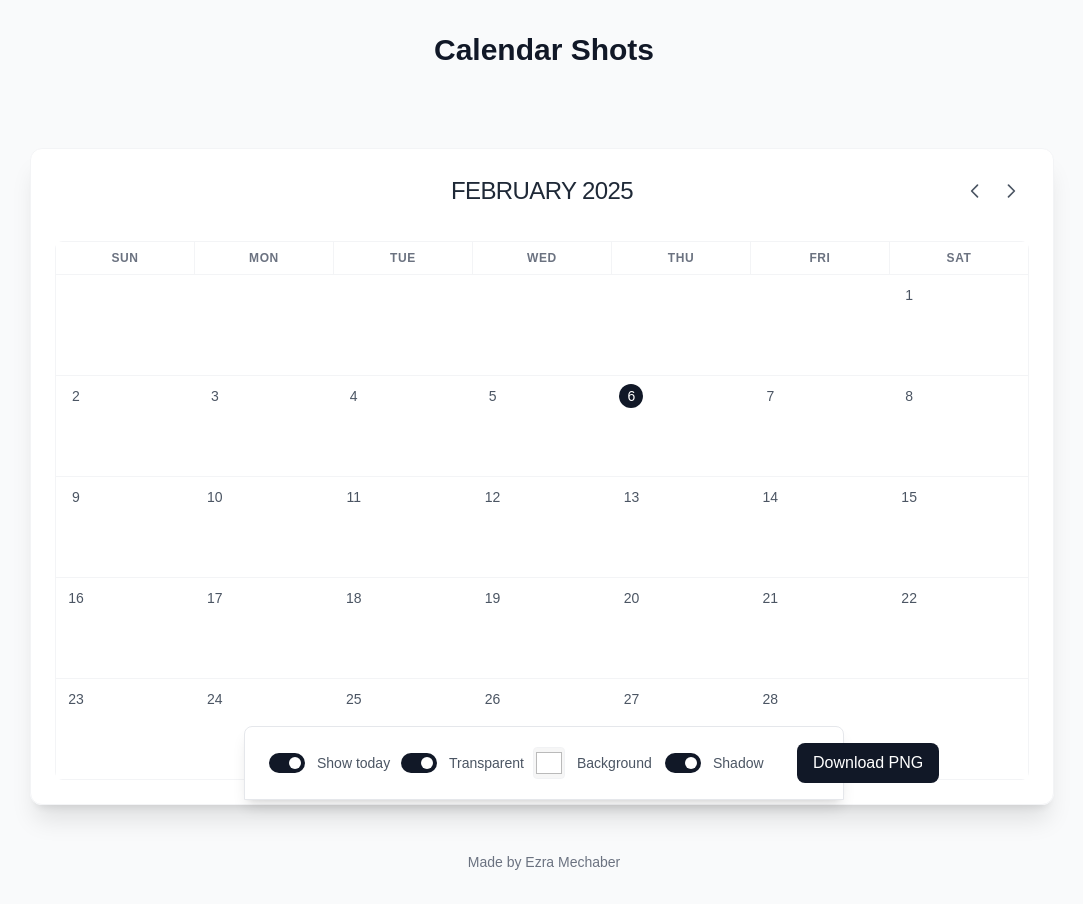
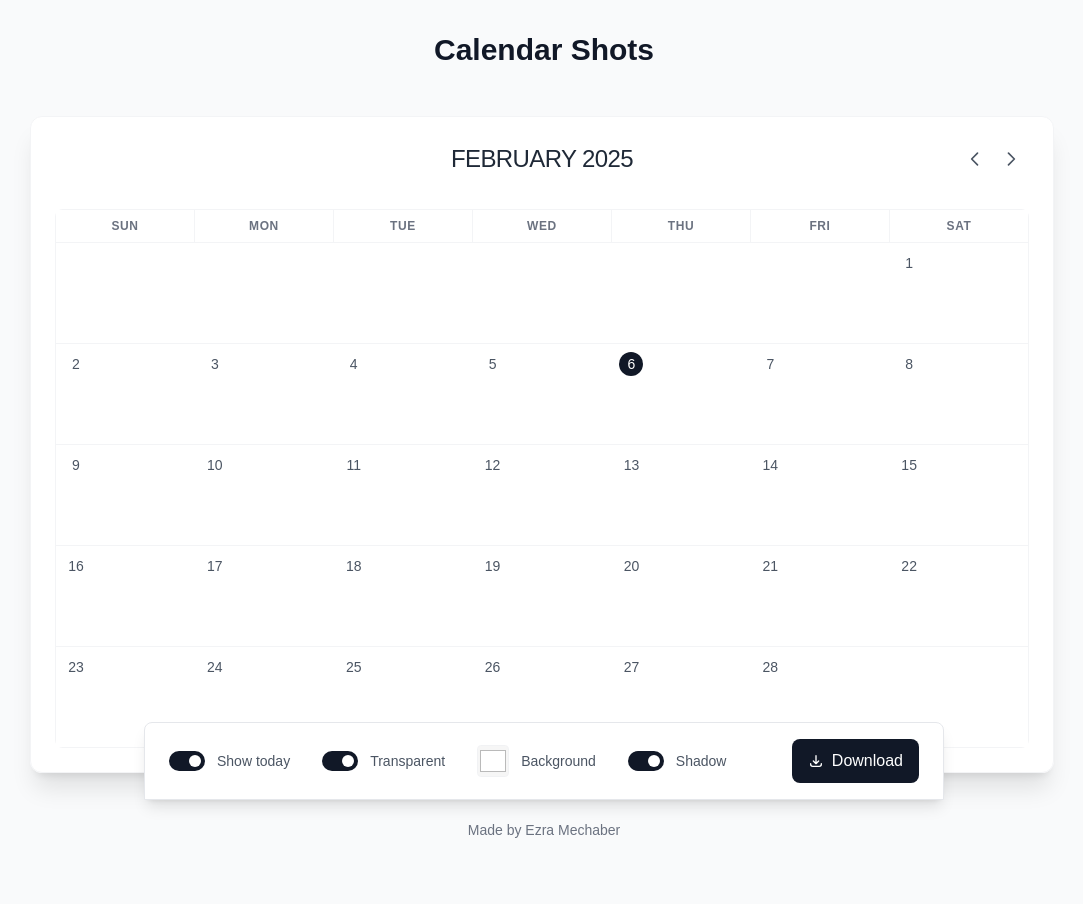
Before and after one commit to ezramechaber/calendar-screenshot, a Next.js app: page / in a window 1280 px wide. Shown: the whole page, without its empty margins (96-1179 px from the left). After the commit the page ends 872 px from the top, so only its background shows below. Built offline with nearby package versions, Linux system fonts and the light colour scheme.

Commit message:
Nav work

```diff
--- a/src/components/Calendar.tsx
+++ b/src/components/Calendar.tsx
@@ -84,7 +84,7 @@ function CalendarContent() {
   return (
     <div className="min-h-screen flex flex-col items-center p-4 md:p-8 pb-28">
       {/* Title */}
-      <h1 className="text-3xl font-bold text-gray-900 mb-8">Calendar Shots</h1>
+      <h1 className="text-3xl font-bold text-gray-900">Calendar Shots</h1>
 
       {/* Visible calendar with scaling */}
       <div
--- a/src/components/Toolbar.tsx
+++ b/src/components/Toolbar.tsx
@@ -92,7 +92,7 @@ export default function Toolbar({ onDownload }: ToolbarProps) {
   }
 
   return (
-    <div className="fixed bottom-0 left-1/2 -translate-x-1/2 w-[min(90%,600px)] bg-white shadow-lg border border-gray-200 rounded-t-lg">
+    <div className="fixed bottom-0 left-1/2 -translate-x-1/2 w-[min(95%,800px)] bg-white shadow-lg border border-gray-200 rounded-t-lg">
       <div className="px-6 py-4 flex items-center gap-8">
         <div className="flex items-center gap-3 min-w-[100px] whitespace-nowrap">
           <Switch
@@ -164,9 +164,22 @@ export default function Toolbar({ onDownload }: ToolbarProps) {
         <div className="ml-auto">
           <button
             onClick={onDownload}
-            className="px-4 py-2 bg-gray-900 text-white rounded-lg hover:bg-gray-800 transition-colors whitespace-nowrap"
+            className="px-4 py-2.5 bg-gray-900 text-white rounded-lg hover:bg-gray-800 transition-all flex items-center gap-2 hover:scale-[1.02] active:scale-[0.98]"
           >
-            Download PNG
+            <svg
+              className="w-4 h-4"
+              fill="none"
+              stroke="currentColor"
+              viewBox="0 0 24 24"
+            >
+              <path
+                strokeLinecap="round"
+                strokeLinejoin="round"
+                strokeWidth="2"
+                d="M4 16v1a3 3 0 003 3h10a3 3 0 003-3v-1m-4-4l-4 4m0 0l-4-4m4 4V4"
+              />
+            </svg>
+            <span className="font-medium">Download</span>
           </button>
         </div>
       </div>
```
